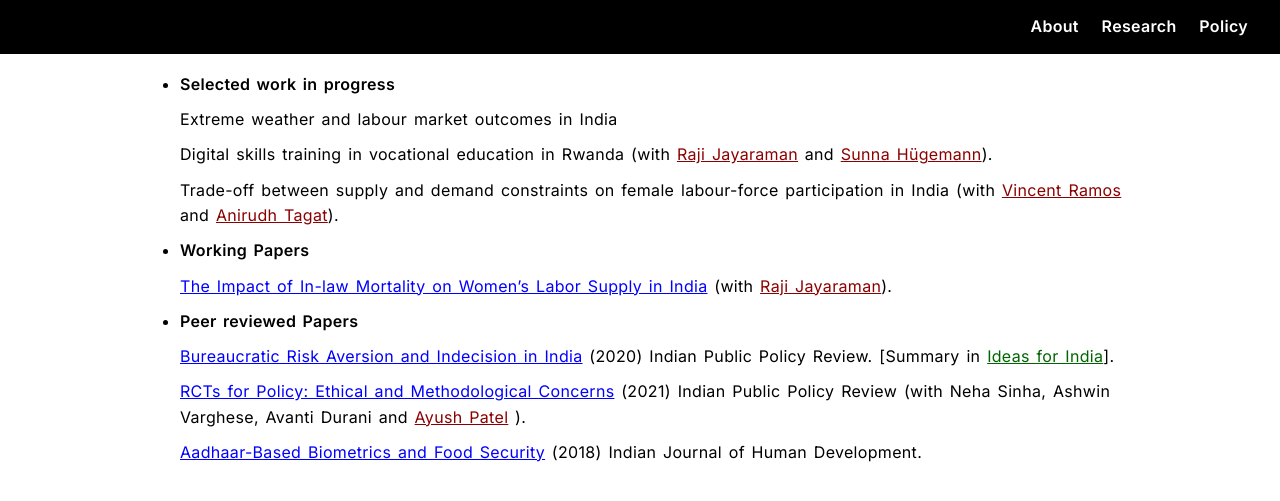
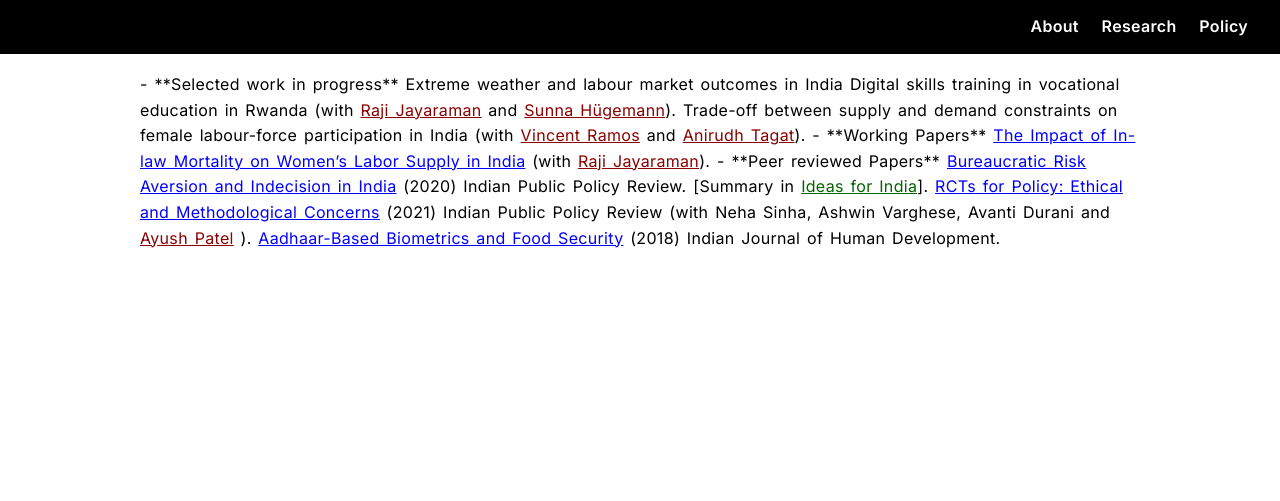
Before and after one commit to snehapmenon/snehapmenon.github.io, a Jekyll site: the page built from research.md, in a window 1280 px wide. Shown: the top 501 px of the page. Built offline with Jekyll 4.4.1, drawn with Linux system fonts in a browser that asks for light colours.

Commit message:
Update research.md

```diff
--- a/research.md
+++ b/research.md
@@ -4,7 +4,11 @@ title: "Sneha P. | Research"
 permalink: /research.html
 ---
 
-
+  <p> <p>
+      <p> <p>
+          <p> <p>
+              <p> <p>
+                  <p> <p>
 - **Selected work in progress**
 
    Extreme weather and labour market outcomes in India
```
